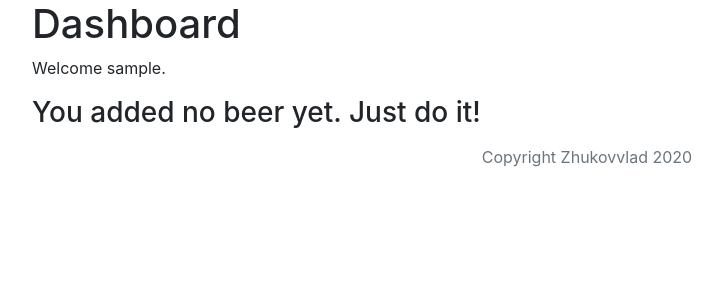
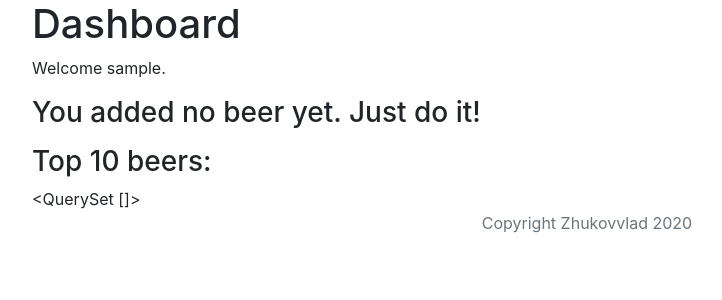
Before and after one commit to zhukovvlad/true_beer, a Django app: page /accounts/ in a window 1280 px wide. Shown: the part 58-358 px from the top of the page, without its empty margins (53-775 px from the left). Run offline with Django 3.2, Linux system fonts and the light colour scheme; the visitor is signed in with stand-in values (Sample User, id 1); data that the repository does not hold is empty; some libraries are stand-ins or nearby versions.

Commit message:
Fixed errors in Beer.models

```diff
--- a/accounts/templates/accounts/dashboard.html
+++ b/accounts/templates/accounts/dashboard.html
@@ -13,4 +13,8 @@
             <li>{{ beer }} - {{ beer.score }}</li>
         {% endfor %}
     </ul>
+    <h3>
+    Top 10 beers:
+    </h3>
+    {{ top_ten }}
 {% endblock %}
--- a/accounts/views.py
+++ b/accounts/views.py
@@ -45,10 +45,19 @@ def logout(request):
 def dashboard(request):
     user_beers = Beer.objects.all_with_related_instances_and_score()
     user_beers = user_beers.filter(hunter=request.user.id)
+    user_beers = user_beers.order_by('-score')
     total_count = user_beers.count()
+    top_ten = user_beers.order_by('-score')
+    top_ten = top_ten.exclude(score=None)
+    top_ten = top_ten[:10]
     total_score = 0
     for beer in user_beers:
         if beer.score:
             total_score += beer.score
-    context = {'user_beers': user_beers, 'total_score': total_score, 'total_count': total_count}
+    context = {
+        'user_beers': user_beers,
+        'total_score': total_score,
+        'total_count': total_count,
+        'top_ten': top_ten
+    }
     return render(request, 'accounts/dashboard.html', context)
--- a/beerhunt/settings.py
+++ b/beerhunt/settings.py
@@ -116,7 +116,7 @@ AUTH_PASSWORD_VALIDATORS = [
 
 LANGUAGE_CODE = 'en-us'
 
-TIME_ZONE = 'UTC'
+TIME_ZONE = 'Europe/Moscow'
 
 USE_I18N = True
 
--- a/beers/models.py
+++ b/beers/models.py
@@ -27,6 +27,14 @@ class BeerManager(models.Manager):
         qs = qs.annotate(score=Sum('vote__value'))
         return qs
 
+    def top_beers(self, limit=10):
+        qs = self.get_queryset()
+        qs = qs.annotate(vote_sum=Sum('vote__value'))
+        qs = qs.exclude(vote_sum=None)
+        qs = qs.order_by('-vote_sum')
+        qs = qs[:limit]
+        return qs
+
 
 class Beer(models.Model):
     title = models.CharField(max_length=140, db_index=True)
@@ -49,10 +57,9 @@ class Beer(models.Model):
     brewery = models.ForeignKey(Brewery, on_delete=models.CASCADE, related_name='brewered', null=True)
     style = models.ForeignKey(to='Style', on_delete=models.SET_NULL, null=True, blank=True)
 
+    date_pub = models.DateTimeField(auto_now_add=True)
+
     objects = BeerManager()
-
-    def amount_hops(self):
-        return len(self.hops.all())
 
     def get_absolute_url(self):
         return reverse("beer:BeerDetail", kwargs={"pk": self.pk})
--- a/beers/templates/beers/beer_list.html
+++ b/beers/templates/beers/beer_list.html
@@ -42,7 +42,7 @@
 								Total score: {{ beer.score|default_if_none:"No votes yet" }}
 							</div>
 							<div class="mt-1">Hops:
-							{% if beer.amount_hops > 0 %}
+							{% if beer.hops.count > 0 %}
 								<ul class="custom-hops-range">
 								{% for hop in beer.hops.all %}
 										<li>{{ hop }}</li>
--- a/beers/views.py
+++ b/beers/views.py
@@ -16,12 +16,12 @@ class BeerList(ListView):
     paginate_by = 10
     # model = Beer
     queryset = Beer.objects.all_with_related_instances_and_score()
+    # print ('Queryset is ', queryset.values())
 
     context_object_name = 'beer_list'
 
 class BeerDetail(DetailView):
     queryset = Beer.objects.all_with_related_instances_and_score()
-    print('Queryset is ', queryset)
 
     def get_context_data(self, **kwargs):
         print('object is ', self.object)
```
Also changed, not shown: beers/migrations/0017_beer_date_pub.py (added), beers/migrations/0018_auto_20200416_0113.py (added), beers/migrations/0019_auto_20200416_0119.py (added).
